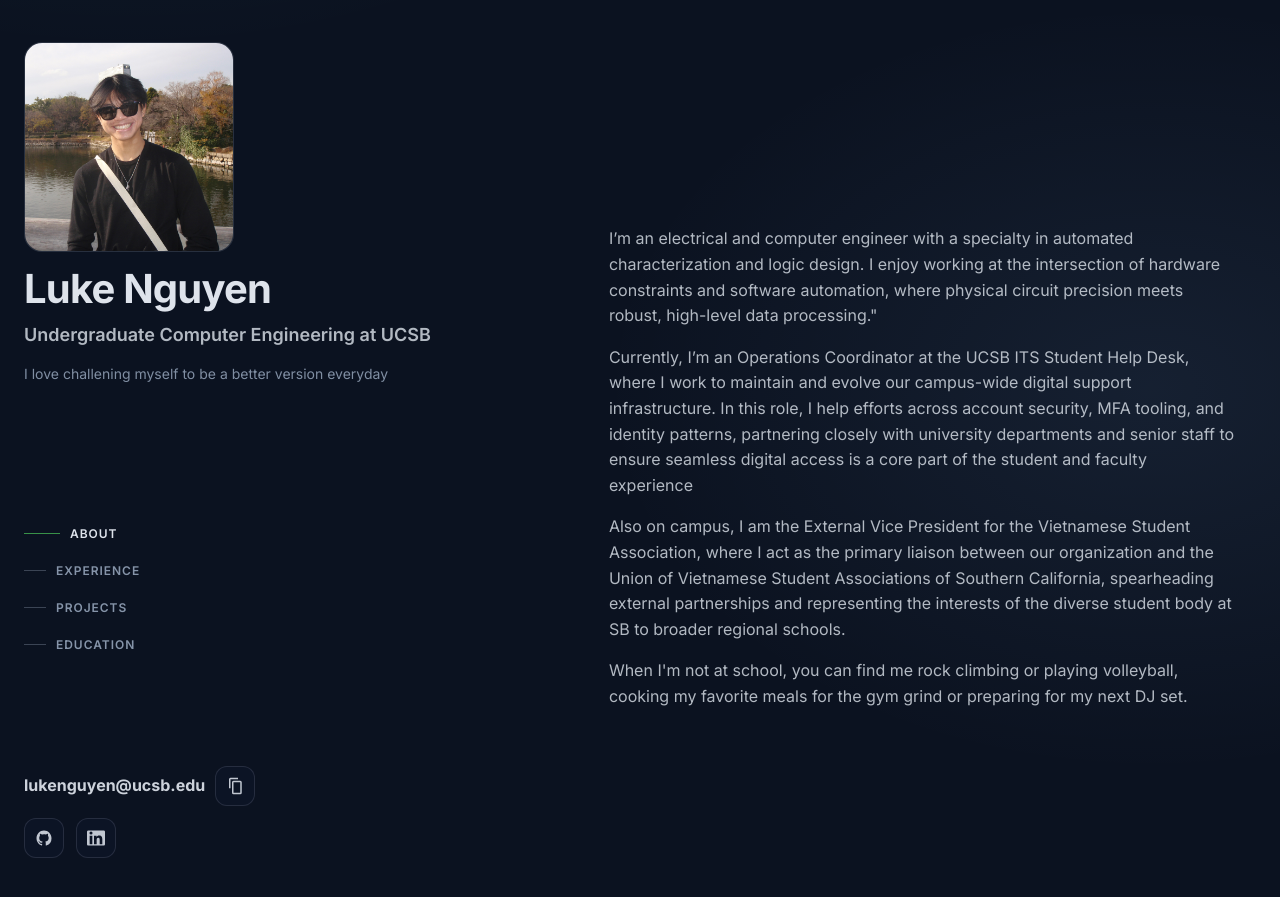
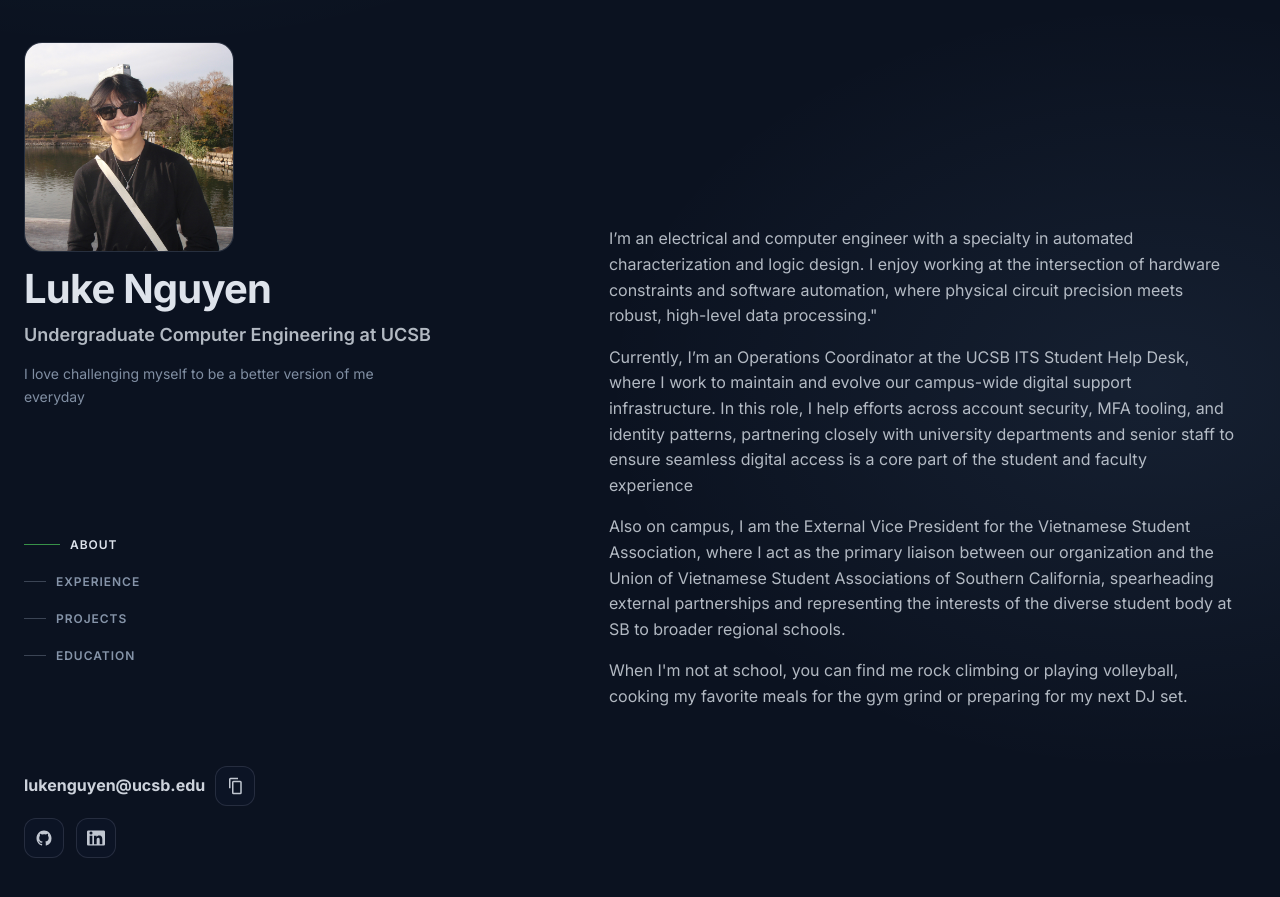
Before and after one commit to Luke-Nguyen12/Luke-Nguyen12.github.io, a Jekyll site: the page built from index.md, in a window 1280 px wide and 900 px high. Shown: the top 897 px of the window. Built offline with Jekyll 4.4.1, drawn with Linux system fonts in a browser that asks for light colours.

Commit message:
Fix typo in identity blurb text

```diff
--- a/_layouts/default.html
+++ b/_layouts/default.html
@@ -31,7 +31,7 @@
             </div>
             <a class="identity__name" href="{{ '/' | relative_url }}">Luke Nguyen</a>
             <p class="identity__role">Undergraduate Computer Engineering at UCSB</p>
-            <p class="identity__blurb">I love challening myself to be a better version everyday</p>
+            <p class="identity__blurb">I love challenging myself to be a better version of me everyday</p>
           </div>
 
           <nav class="nav" aria-label="Primary">
```
